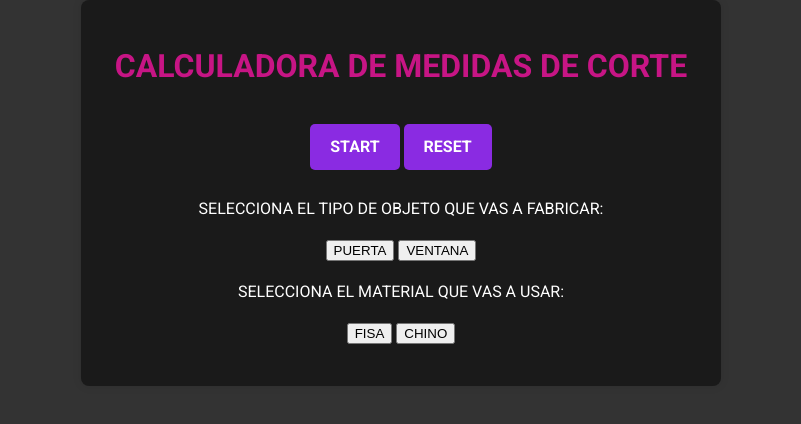
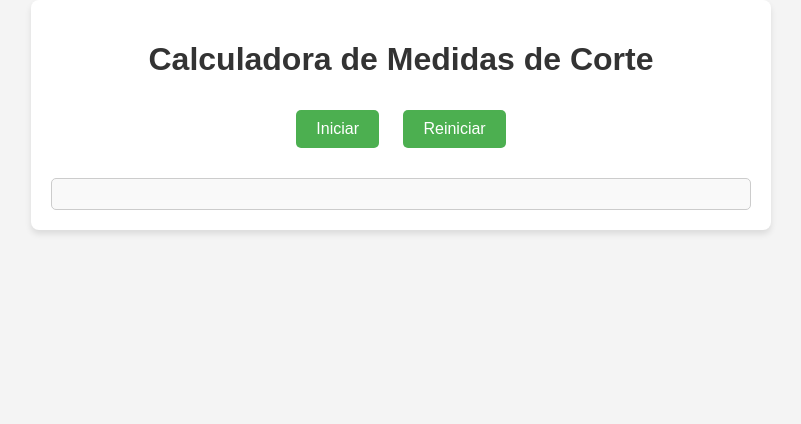
Before and after one commit to alienw3b/chainsaw, a plain HTML site: page index.html in a window 1280 px wide. Shown: the whole page, without its empty margins (239-1040 px from the left). Drawn offline with Linux system fonts and the light colour scheme.

Commit message:
Update index.html
Fixed

```diff
--- a/index.html
+++ b/index.html
@@ -5,213 +5,134 @@
     <meta name="viewport" content="width=device-width, initial-scale=1.0">
     <title>Calculadora de Medidas de Corte</title>
     <style>
-        @import url('https://fonts.googleapis.com/css2?family=Roboto:wght@400;700&display=swap');
         body {
-            font-family: 'Roboto', sans-serif;
-            line-height: 1.6;
+            font-family: 'Arial', sans-serif;
+            background-color: #f4f4f4;
+            text-align: center;
             margin: 0;
             padding: 0;
-            background-color: #f4f4f4;
-            text-align: center;
-            color: #fff;
-            background-color: #333;
         }
         .container {
-            max-width: 600px;
+            max-width: 700px;
             margin: auto;
             padding: 20px;
-            background: #1a1a1a;
+            background: #ffffff;
             border-radius: 8px;
-            box-shadow: 0 0 10px rgba(0, 0, 0, 0.1);
+            box-shadow: 0px 4px 6px rgba(0, 0, 0, 0.1);
+        }
+        .btn {
+            background-color: #4CAF50;
+            color: white;
+            padding: 10px 20px;
+            margin: 10px;
+            border: none;
+            cursor: pointer;
+            border-radius: 5px;
+            font-size: 16px;
+        }
+        .btn:hover {
+            background-color: #45a049;
+        }
+        .result-container, .vd-container {
+            margin-top: 20px;
+            text-align: left;
+        }
+        .vd-container {
+            background: #f9f9f9;
+            padding: 15px;
+            border-radius: 5px;
+            border: 1px solid #ccc;
         }
         h1 {
-            color: #c71585;
+            color: #333;
         }
-        .btn {
-            display: inline-block;
-            margin: 10px 0;
-            padding: 10px 20px;
-            font-size: 1em;
-            font-weight: bold;
-            color: #fff;
-            background-color: #8a2be2;
-            border: none;
-            border-radius: 5px;
-            cursor: pointer;
-            text-decoration: none;
-        }
-        .btn:hover {
-            background-color: #6a1a9a;
-        }
-        .results {
-            margin-top: 20px;
-        }
-        .window-result {
-            margin-bottom: 20px;
-        }
-        #copyButton, #copyVDButton {
-            margin-top: 20px;
-            padding: 10px 20px;
-            font-size: 1em;
-            font-weight: bold;
-            color: #fff;
-            background-color: #32cd32;
-            border: none;
-            border-radius: 5px;
-            cursor: pointer;
-        }
-        #vdResults {
-            margin-top: 20px;
-            padding: 10px;
-            background: #444;
-            border-radius: 5px;
-            color: #fff;
-            font-size: 1em;
+        h2 {
+            color: #4CAF50;
         }
     </style>
     <script>
-        function showObjectTypeSelection() {
-            document.getElementById('objectTypeSelection').style.display = 'block';
-        }
+        function startCalculation() {
+            const numObjects = parseInt(prompt("¿Cuántas ventanas deseas fabricar?"));
 
-        function selectObjectType(type) {
-            document.getElementById('objectTypeSelection').style.display = 'none';
-            document.getElementById('materialSelection').style.display = 'block';
-            document.getElementById('objectType').value = type;
-        }
-
-        function selectMaterial(material) {
-            document.getElementById('materialSelection').style.display = 'none';
-            if (material === 'FISA') {
-                startCalculation();
-            } else if (material === 'CHINO') {
-                document.getElementById('results').innerHTML = '<p>PRÓXIMAMENTE AÑADIREMOS ESE Y MÁS PERFILES PARA TRABAJAR :)</p>';
-            }
-        }
-
-        function startCalculation() {
-            const objectType = document.getElementById('objectType').value;
-            const numObjects = parseInt(prompt(`¿CUÁNTAS ${objectType === 'PUERTA' ? 'PUERTAS' : 'VENTANAS'} VAS A FABRICAR?`));
-
+            // Validar número de ventanas
             if (isNaN(numObjects) || numObjects <= 0) {
-                alert("POR FAVOR, INGRESA UN NÚMERO VÁLIDO.");
+                alert("Por favor, ingresa un número válido.");
                 return;
             }
 
-            let totalJamba = 0;
-            let totalRiel = 0;
-            let totalVertical = 0;
-            let totalHorizontal = 0;
-            let totalMaya = 0;
-            let vdList = []; // Lista para almacenar las medidas de VD
+            let results = ""; // Contenedor de resultados generales
+            let vdResults = []; // Contenedor de las medidas VD
 
+            // Generar resultados para cada ventana
             for (let i = 1; i <= numObjects; i++) {
-                const width = parseFloat(prompt(`INGRESA EL ANCHO DE LA ${objectType.toLowerCase()} ${i}:`));
-                const height = parseFloat(prompt(`INGRESA EL ALTO DE LA ${objectType.toLowerCase()} ${i}:`));
+                const width = parseFloat(prompt(`Ingresa el ancho de la ventana ${i}:`));
+                const height = parseFloat(prompt(`Ingresa el alto de la ventana ${i}:`));
 
                 if (isNaN(width) || isNaN(height)) {
-                    alert("POR FAVOR, INGRESA VALORES NUMÉRICOS VÁLIDOS.");
+                    alert("Por favor, ingresa valores numéricos válidos.");
                     return;
                 }
 
-                if (objectType === 'VENTANA') {
                 const J = height - 1;
                 const R = width;
                 const V = J - 1.7;
                 const H = R / 2 - 6;
                 const M = `${V.toFixed(2)} x ${(H + 3).toFixed(2)}`;
                 const VD = `${(V - 6.7).toFixed(2)} x ${(H + 1.3).toFixed(2)}`;
-                    vdList.push(`${VD} = 2`); // Agregar la medida de VD a la lista
 
-                    const Jamba = J * 2 + 4;
-                    const Riel = R * 2 + 4;
-                    const Vertical = V * 4 + 6;
-                    const Horizontal = H * 4 + 6;
-                    const [M1, M2] = M.split(" x ").map(Number);
-                    const Maya = (M1 + M2) * 2 + 6;
+                vdResults.push(`${VD} = 2`); // Guardar VD con el formato pedido
 
-                    totalJamba += Jamba;
-                    totalRiel += Riel;
-                    totalVertical += Vertical;
-                    totalHorizontal += Horizontal;
-                    totalMaya += Maya;
-
-                    const area = width * height;
-                    const price = area * 70;
-
-                    document.getElementById('results').innerHTML += `
-                        <div class="window-result">
-                            <h2>VENTANA ${i}</h2>
-                            <p>MEDIDAS DE CORTE:</p>
-                            <p>J: ${J.toFixed(2)}</p>
-                            <p>R: ${R.toFixed(2)}</p>
-                            <p>V: ${V.toFixed(2)}</p>
-                            <p>H: ${H.toFixed(2)}</p>
-                            <p>M: ${M}</p>
-                            <p>VD: ${VD}</p>
-                            <p>PRECIO: $${price.toFixed(2)}</p>
+                // Agregar resultados individuales
+                results += `
+                    <div>
+                        <h2>Ventana ${i}</h2>
+                        <p><strong>J:</strong> ${J.toFixed(2)}</p>
+                        <p><strong>R:</strong> ${R.toFixed(2)}</p>
+                        <p><strong>V:</strong> ${V.toFixed(2)}</p>
+                        <p><strong>H:</strong> ${H.toFixed(2)}</p>
+                        <p><strong>M:</strong> ${M}</p>
+                        <p><strong>VD:</strong> ${VD}</p>
+                        <hr>
                     </div>
                 `;
             }
-            }
 
-            // Mostrar las medidas de VD
-            if (vdList.length > 0) {
-                document.getElementById('results').innerHTML += `
-                    <div id="vdResults">
-                        <h2>MEDIDAS VD</h2>
-                        ${vdList.map(vd => `<p>${vd}</p>`).join('')}
-                    </div>
-                `;
+            // Mostrar resultados generales
+            document.getElementById("results").innerHTML = results;
 
-                // Agregar botón para copiar solo las medidas de VD
-                const copyVDButton = document.createElement('button');
-                copyVDButton.id = 'copyVDButton';
-                copyVDButton.textContent = 'COPIAR MEDIDAS VD';
-                copyVDButton.onclick = function() {
-                    const vdText = vdList.join('\n');
-                    navigator.clipboard.writeText(vdText)
-                        .then(() => alert('MEDIDAS VD COPIADAS AL PORTAPAPELES!'))
-                        .catch(err => alert('ERROR AL COPIAR LAS MEDIDAS VD.'));
+            // Mostrar medidas VD abajo con el botón copiar
+            const vdContainer = document.getElementById("vd-results");
+            vdContainer.innerHTML = `<h2>Resultados VD</h2>`;
+            vdResults.forEach(vd => {
+                vdContainer.innerHTML += `<p>${vd}</p>`;
+            });
+
+            // Botón para copiar las medidas VD
+            const copyButton = document.createElement("button");
+            copyButton.textContent = "Copiar VD";
+            copyButton.classList.add("btn");
+            copyButton.onclick = function () {
+                const textToCopy = vdResults.join("\n");
+                navigator.clipboard.writeText(textToCopy)
+                    .then(() => alert("Resultados VD copiados al portapapeles."))
+                    .catch(err => alert("Error al copiar resultados: " + err));
             };
-                document.getElementById('results').appendChild(copyVDButton);
-            }
-
-            // Agregar botón para copiar todos los resultados
-            const copyButton = document.createElement('button');
-            copyButton.id = 'copyButton';
-            copyButton.textContent = 'COPIAR RESULTADO';
-            copyButton.onclick = function() {
-                navigator.clipboard.writeText(document.getElementById('results').innerText)
-                    .then(() => alert('RESULTADO COPIADO AL PORTAPAPELES!'))
-                    .catch(err => alert('ERROR AL COPIAR EL RESULTADO.'));
-            };
-            document.getElementById('results').appendChild(copyButton);
+            vdContainer.appendChild(copyButton);
         }
 
         function reset() {
-            document.getElementById('results').innerHTML = '';
-            document.getElementById('objectType').value = '';
+            document.getElementById("results").innerHTML = "";
+            document.getElementById("vd-results").innerHTML = "";
         }
     </script>
 </head>
 <body>
     <div class="container">
-        <h1>CALCULADORA DE MEDIDAS DE CORTE</h1>
-        <a class="btn" onclick="showObjectTypeSelection()">START</a>
-        <a class="btn" onclick="reset()">RESET</a>
-        <div id="objectTypeSelection" class="selection">
-            <p>SELECCIONA EL TIPO DE OBJETO QUE VAS A FABRICAR:</p>
-            <button onclick="selectObjectType('PUERTA')">PUERTA</button>
-            <button onclick="selectObjectType('VENTANA')">VENTANA</button>
-        </div>
-        <div id="materialSelection" class="selection">
-            <p>SELECCIONA EL MATERIAL QUE VAS A USAR:</p>
-            <button onclick="selectMaterial('FISA')">FISA</button>
-            <button onclick="selectMaterial('CHINO')">CHINO</button>
-        </div>
-        <input type="hidden" id="objectType">
-        <div id="results" class="results"></div>
+        <h1>Calculadora de Medidas de Corte</h1>
+        <button class="btn" onclick="startCalculation()">Iniciar</button>
+        <button class="btn" onclick="reset()">Reiniciar</button>
+        <div id="results" class="result-container"></div>
+        <div id="vd-results" class="vd-container"></div>
     </div>
 </body>
 </html>
```
Lines whose indentation alone changed are shown as unchanged.
